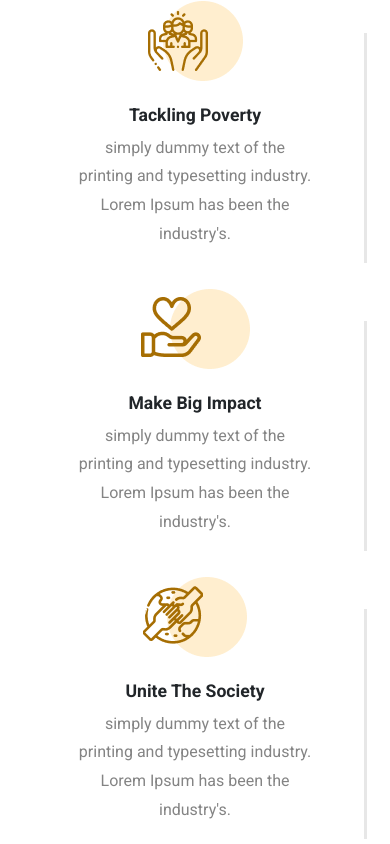
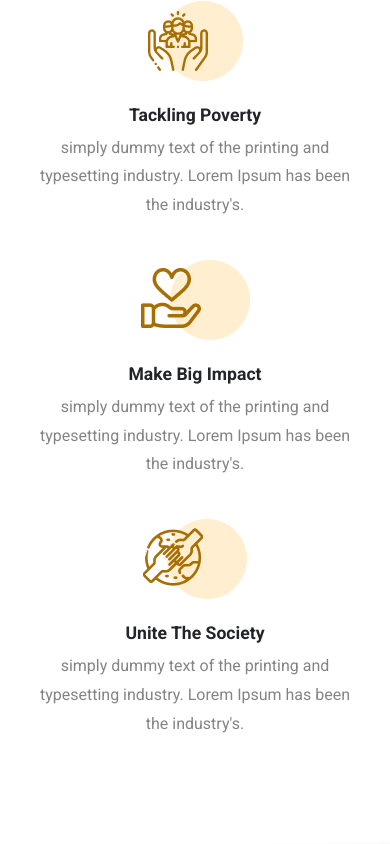
Before and after one commit to Asifmzn12/New-Project, a React (Vite) app: page / in a window 390 px wide. Shown: the part 1993-2837 px from the top of the page. Built offline with nearby package versions, Linux system fonts and the light colour scheme.

Commit message:
some changes

```diff
--- a/src/App.css
+++ b/src/App.css
@@ -56,7 +56,15 @@ body{
   height: 80%;
   border-right: 3px solid rgba(231, 231, 231, 1);
 }
+@media only screen and (max-width:768px) {
+  .brdr ::after {
+    display: none;
+  }
+  .cardcontent{
+    margin-inline: 0px !important;
+  }
 
+}
 .borderrounded {
   border: 2px solid #ffb933;
   border-radius: 40px;
```
Also changed, not shown: src/TestimonialSlider.css (line endings or trailing spaces).
